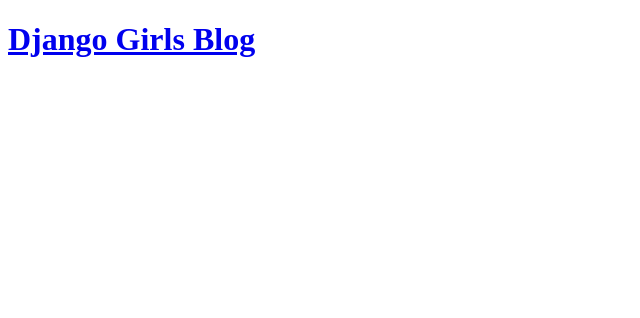
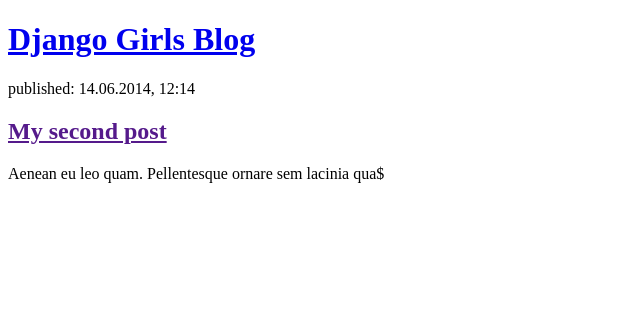
Before and after one commit to kperez15/my-first-blog, a Django app: page / in a window 1280 px wide. Shown: the top 318 px of the page, without its empty margins (0-640 px from the left). Run offline with Django 3.2, Linux system fonts and the light colour scheme; data that the repository does not hold is empty.

Commit message:
Added base.

```diff
--- /dev/null
+++ b/blog/templates/blog/base.html
@@ -0,0 +1,45 @@
+
+{% load static %}
+<!DOCTYPE html>
+<html>
+    <head>
+        <title>Django Girls blog</title>
+        <link rel="stylesheet" href="https://cdn.jsdelivr.net/npm/bootstrap@5.1$
+        <link rel="stylesheet" href="https://fonts.googleapis.com/css?family=Lo$
+        <link rel="stylesheet" href="{% static 'css/blog.css' %}">
+    </head>
+    <body>
+        <header class="page-header">
+            <div class="container">
+                <h1><a href="/">Django Girls Blog</a></h1>
+            </div>
+        </header>
+
+<main class="container">
+    <div class="row">
+        <div class="col">
+
+            {% block content %}
+                <article class="post">
+                    <time class="date">published: 14.06.2014, 12:14 </time>
+                    <h2><a href=""> My first post </a></h2>
+                    <p> Aenean eu leo quam. Pellentesque ornare sem lacinia qua$
+            </article>
+            {% endblock %}
+        </div>
+    </div>
+</main>
+
+<main class="container">
+    <div class="row">
+        <div class="col">
+                <article class="post">
+                    <time class="date">published: 14.06.2014, 12:14 </time>
+                    <h2><a href=""> My second post </a></h2>
+                    <p> Aenean eu leo quam. Pellentesque ornare sem lacinia qua$
+                 </article>
+        </div>
+    </div>
+</main>
+    </body>
+</html>
--- a/blog/templates/blog/post_list.html
+++ b/blog/templates/blog/post_list.html
@@ -1,27 +1,37 @@
+{% extends 'blog/base.html' %}
+{% load static %}
 <!DOCTYPE html>
 <html>
     <head>
         <title>Django Girls blog</title>
+        <link rel="stylesheet" href="https://cdn.jsdelivr.net/npm/bootstrap@5.1.3/dist/css/bootstrap.min.css" integrity="sha384-1BmE4kWBq78iYhFldvKuhfTAU6auU8tT94WrHftjDbrCEXSU1oBoqyl2QvZ6jIW3" crossorigin="anonymous">
+        <link rel="stylesheet" href="https://fonts.googleapis.com/css?family=Lobster&subset=latin,latin-ext">
+        <link rel="stylesheet" href="{% static 'css/blog.css' %}">
     </head>
     <body>
-        <header>
+        <header class="page-header">
+            <div class="container">
                 <h1><a href="/">Django Girls Blog</a></h1>
+            </div>
         </header>
 
+        {% block content %}
             {% for post in posts %}
-            <article>
-                <time>published: 14.06.2014, 12:14 </time>
+                <article class="post">
+                    <time class="date">published: 14.06.2014, 12:14 </time>
                     <h2><a href=""> My first post </a></h2>
                     <p> Aenean eu leo quam. Pellentesque ornare sem lacinia quam venenatis vestibulum. Donec id elit non mi porta gravida at eget metus. Fusce dapibus, tellus ac cursus commodo, tortor mauris condimentum nibh, ut fermentum massa justo sit amet risus. </p>
             </article>
             {% endfor %}
+        {% endblock %}
 
             {% for post in posts %}
-            <article>
-                <time>published: 14.06.2014, 12:14 </time>
+                <article class="post">
+                    <time class="date">published: 14.06.2014, 12:14 </time>
                     <h2><a href=""> My second post </a></h2>
                     <p> Aenean eu leo quam. Pellentesque ornare sem lacinia quam venenatis vestibulum. Donec id elit non mi porta gravida at eget metus. Fusce dapibus, tellus ac cursus commodo, tortor mauris condimentum nibh, ut f. </p>
                  </article>
             {% endfor %}
+
     </body>
 </html>
```
Also changed, not shown: blog/static/css/blog.css (added, +79 -0 lines), 1 other file. Lines whose indentation alone changed are shown as unchanged.
